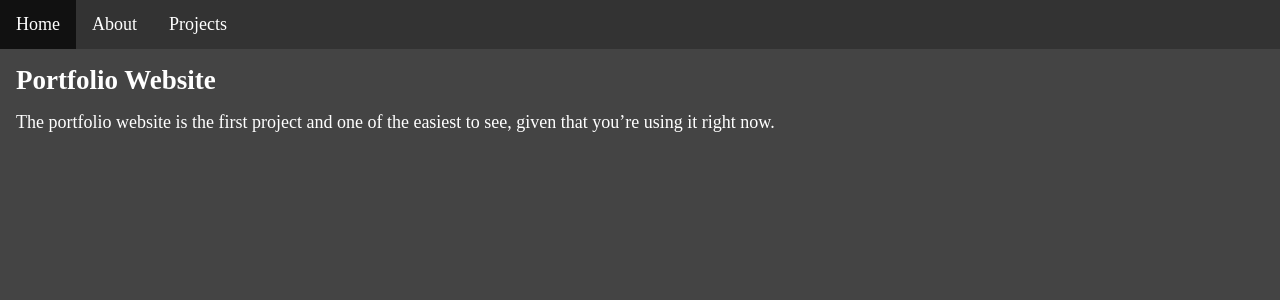
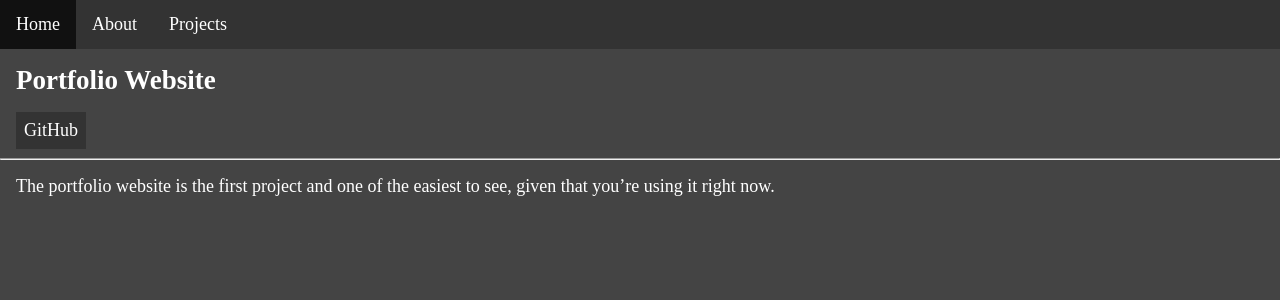
Before and after one commit to LightMage670/lightmage670.github.io, a Jekyll site: the page built from website.md, in a window 1280 px wide. Shown: the top 300 px of the page. Built offline with Jekyll 4.4.1, drawn with Linux system fonts in a browser that asks for light colours.

Commit message:
Update home, give portfolio pages own html, move info from content to layout section whatever that's called

```diff
--- /dev/null
+++ b/_layouts/portfolio.html
@@ -0,0 +1,22 @@
+---
+layout: default
+---
+<style>
+    .git {
+        display: inline-block;
+        color: white;
+        margin-left: 1rem;
+        text-align: center;
+        padding: 0.5rem;
+        text-decoration: none;
+        background-color: #333333;
+    }
+
+    .git:hover {
+        background-color: #111111;
+    }
+</style>
+<h1>{{ page.title }}</h1>
+<a class="git" href="{{ page.link }}">GitHub</a>
+<hr>
+{{ content }}
```
Also changed, not shown: index.md (+6 -5 lines), website.md (+2 -3 lines).
